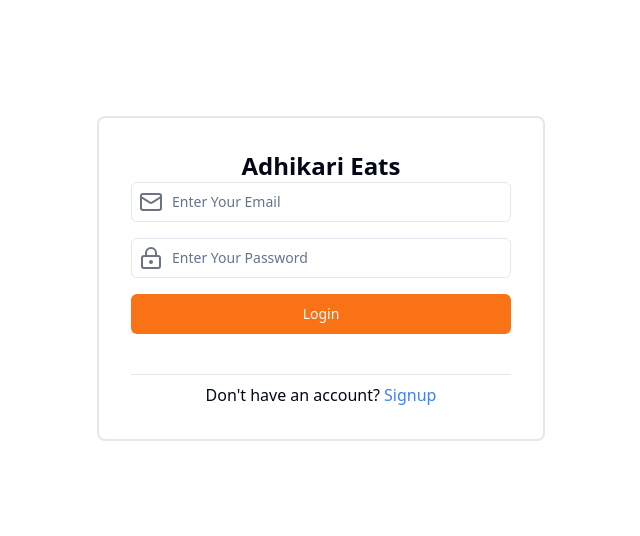
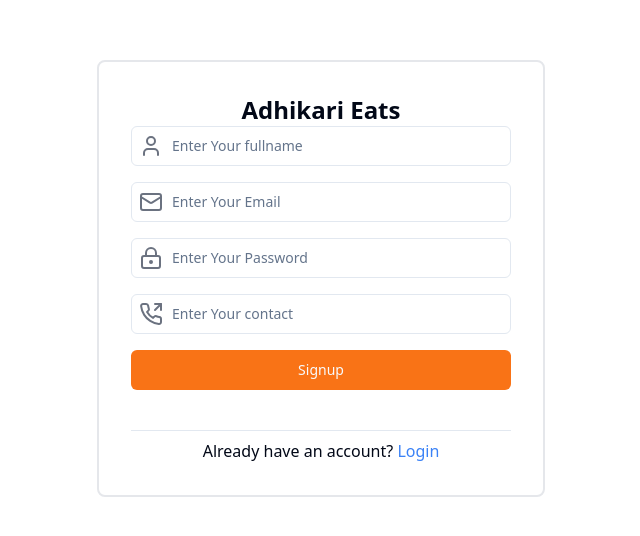
Before and after one commit to ealinaa/Restaurant-Website-With-MERN, a React (Vite) app in the folder frontend/: page /signup in a window 1280 px wide. Shown: the part 154-690 px from the top of the page, without its empty margins (319-959 px from the left). Built offline with nearby package versions, Linux system fonts and the light colour scheme.

Commit message:
worked with frontend

```diff
--- a/frontend/src/auth/Signup.tsx
+++ b/frontend/src/auth/Signup.tsx
@@ -2,7 +2,7 @@ import { Button } from "@/components/ui/button"
 import { Input } from "@/components/ui/input"
 import { Separator } from "@/components/ui/separator"
 
-import { Loader2, LockKeyhole, Mail } from "lucide-react"
+import {  Loader2, LockKeyhole, Mail, PhoneOutgoing, User } from "lucide-react"
 import { ChangeEvent, FormEvent, useState } from "react"
 import { Link } from "react-router-dom"
 
@@ -49,6 +49,17 @@ const Signup = () => {
           <h1 className="font-bold text-2xl">Adhikari Eats</h1>
           <div className="mb-4 relative">
             <Input
+              type="fullname"
+              placeholder="Enter Your fullname"
+              value={input.fullname}
+              onChange={changeEventHandler}
+              name="fullname"
+              className="pl-10 focus-visible:ring-1"
+            />
+            <User className="absolute inset-y-2 left-2 text-gray-500 pointer-events-none" />
+          </div>
+          <div className="mb-4 relative">
+            <Input
               type="email"
               placeholder="Enter Your Email"
               value={input.email}
@@ -71,6 +82,17 @@ const Signup = () => {
           />
           <LockKeyhole className="absolute inset-y-2 left-2 text-gray-500" />
         </div>
+        <div className="mb-4 relative">
+            <Input
+              type="contact"
+              placeholder="Enter Your contact"
+              value={input.contact}
+              onChange={changeEventHandler}
+              name="contact"
+              className="pl-10 focus-visible:ring-1"
+            />
+            <PhoneOutgoing className="absolute inset-y-2 left-2 text-gray-500 pointer-events-none" />
+          </div>
 
         <div className="mb-10">
           {loading ? (
@@ -80,7 +102,7 @@ const Signup = () => {
             </Button>
           ) : (
             <Button type="submit" className="w-full bg-orange-500 hover:bg-hoverOrange">
-              Login
+              Signup
             </Button>
           )}
         </div>
@@ -88,9 +110,9 @@ const Signup = () => {
         <Separator />
 
         <p className="mt-2">
-          Don't have an account?{" "}
-          <Link to="/signup" className="text-blue-500">
-            Signup
+          Already have an account?{" "}
+          <Link to="/login" className="text-blue-500">
+            Login
           </Link>
         </p>
       </form>
```
